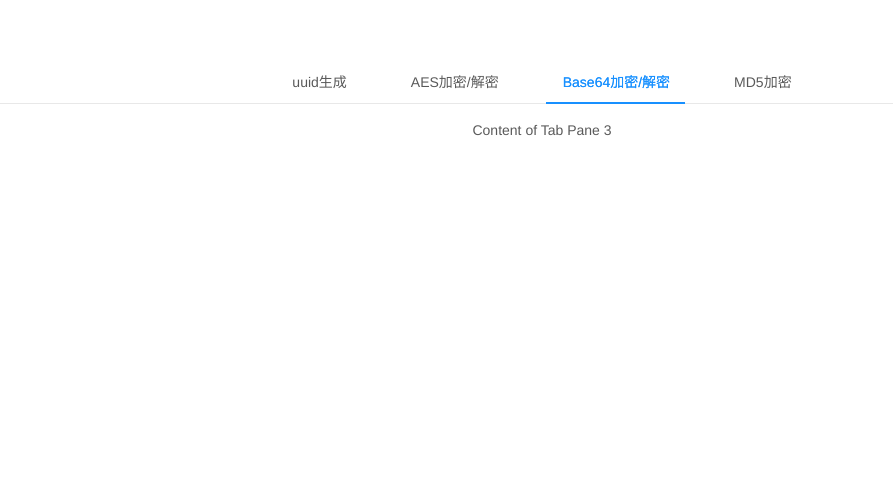
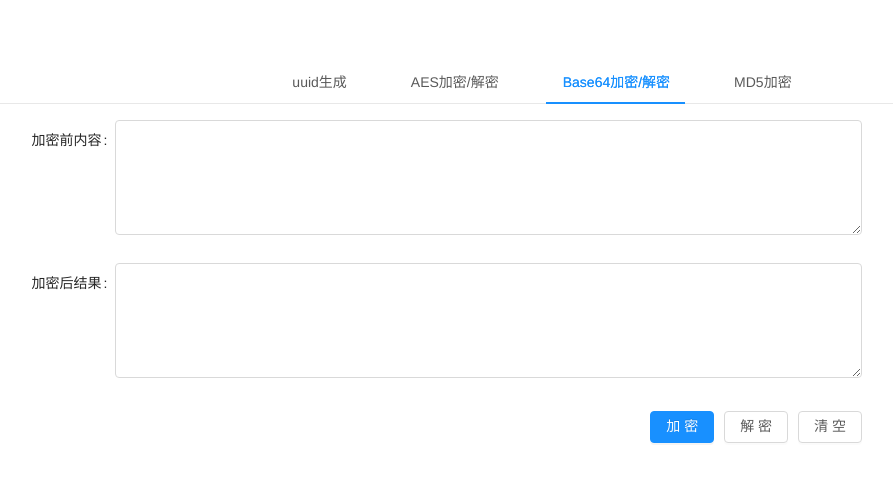
Before and after one commit to CarlDuFromChina/online-tool, a Vue app: page / in a window 1280 px wide. Both pictures are taken after a click on the tab "Base64加密/解密". Shown: the top 482 px of the page, without its empty margins (98-991 px from the left). Built offline with nearby package versions, Linux system fonts and the light colour scheme.

Commit message:
添加base64

```diff
--- a/package.json
+++ b/package.json
@@ -16,7 +16,7 @@
     "ant-design-vue": "^1.7.4",
     "vue": "^2.6.11",
     "vue-router": "^3.0.1",
-    "web-core": "1.0.7"
+    "web-core": "1.0.8"
   },
   "devDependencies": {
     "autoprefixer": "^7.1.2",
--- /dev/null
+++ b/src/components/base64.vue
@@ -0,0 +1,55 @@
+<template>
+  <a-form-model ref="form" :model="data" :label-col="labelCol" :wrapper-col="wrapperCol">
+    <a-form-model-item label="加密前内容">
+      <a-textarea v-model="data.orginValue" :rows="5" />
+    </a-form-model-item>
+    <a-form-model-item label="加密后结果">
+      <a-textarea v-model="data.value" :rows="5" />
+    </a-form-model-item>
+    <a-form-model-item :wrapper-col="{ span: 14, offset: 4 }" style="text-align: right">
+      <a-button type="primary" @click="encode">
+        加密
+      </a-button>
+      <a-button @click="decode" style="margin-left: 10px;">解密</a-button>
+      <a-button style="margin-left: 10px;" @click="reset">
+        清空
+      </a-button>
+    </a-form-model-item>
+  </a-form-model>
+</template>
+
+<script>
+export default {
+  name: 'base64',
+  data() {
+    return {
+      labelCol: { span: 4 },
+      wrapperCol: { span: 14 },
+      data: {
+        orginValue: '',
+        value: ''
+      }
+    };
+  },
+  methods: {
+    reset() {
+      this.data.value = '';
+      this.data.orginValue = '';
+    },
+    encode() {
+      if (!sp.isNullOrEmpty(this.data.orginValue)) {
+        this.data.value = this.data.orginValue.toBase64String();
+      } else {
+        this.$message.error('请输入加密内容');
+      }
+    },
+    decode() {
+      if (!sp.isNullOrEmpty(this.data.value)) {
+        this.data.orginValue = this.data.value.toStringFromBase64();
+      } else {
+        this.$message.error('请输入解密内容');
+      }
+    }
+  }
+};
+</script>
--- a/src/components/index.vue
+++ b/src/components/index.vue
@@ -7,7 +7,7 @@
       Content of Tab Pane 2
     </a-tab-pane>
     <a-tab-pane key="3" tab="Base64加密/解密">
-      Content of Tab Pane 3
+      <base64></base64>
     </a-tab-pane>
     <a-tab-pane key="4" tab="MD5加密">
       <md5></md5>
@@ -18,10 +18,11 @@
 <script>
 import uuid from './uuid';
 import md5 from './md5';
+import base64 from './base64';
 
 export default {
   name: 'index',
-  components: { uuid, md5 },
+  components: { uuid, md5, base64 },
   data() {
     return {
       tabIndex: '1'
```
Also changed, not shown: 1 other file (tests, documents, lock files or other folders).
